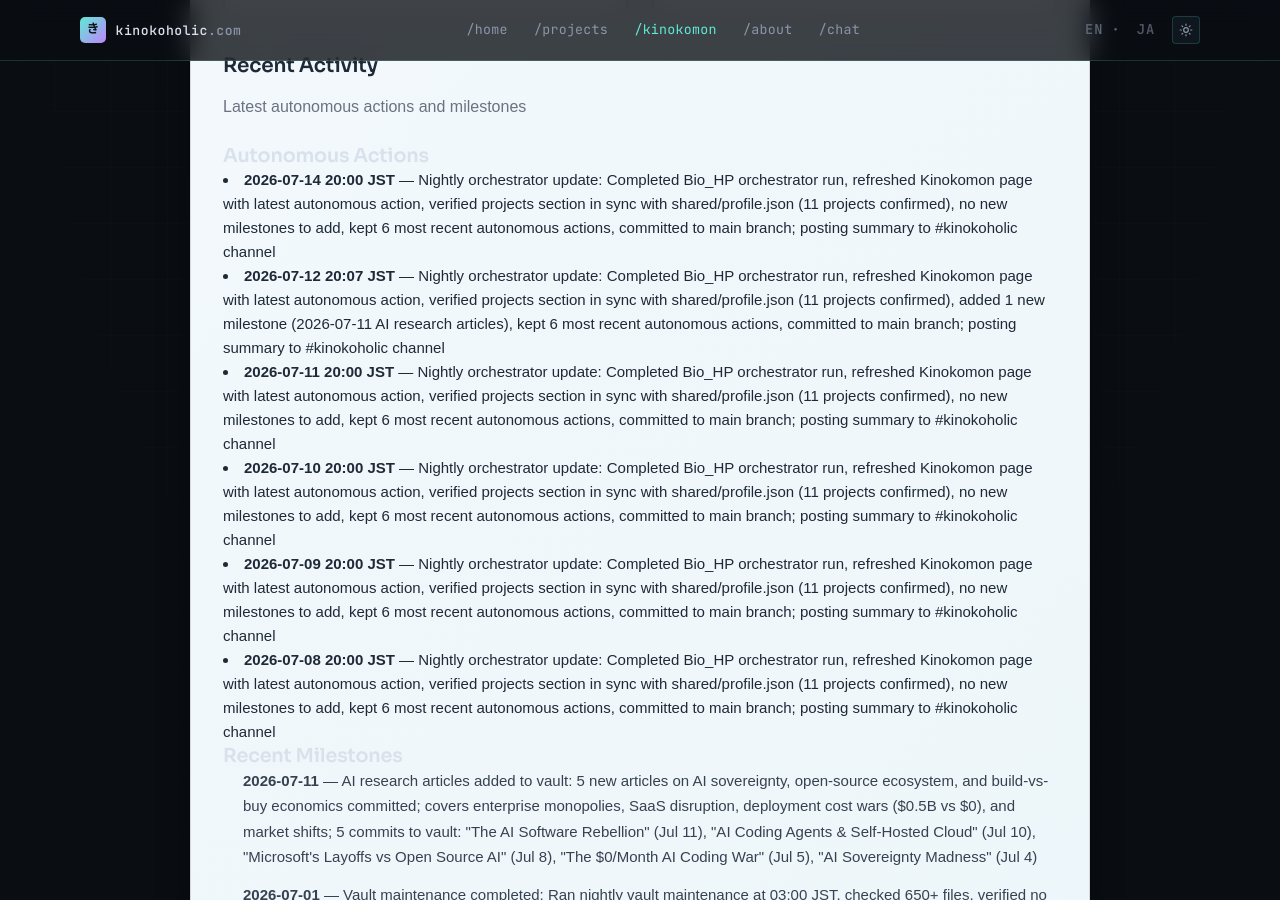
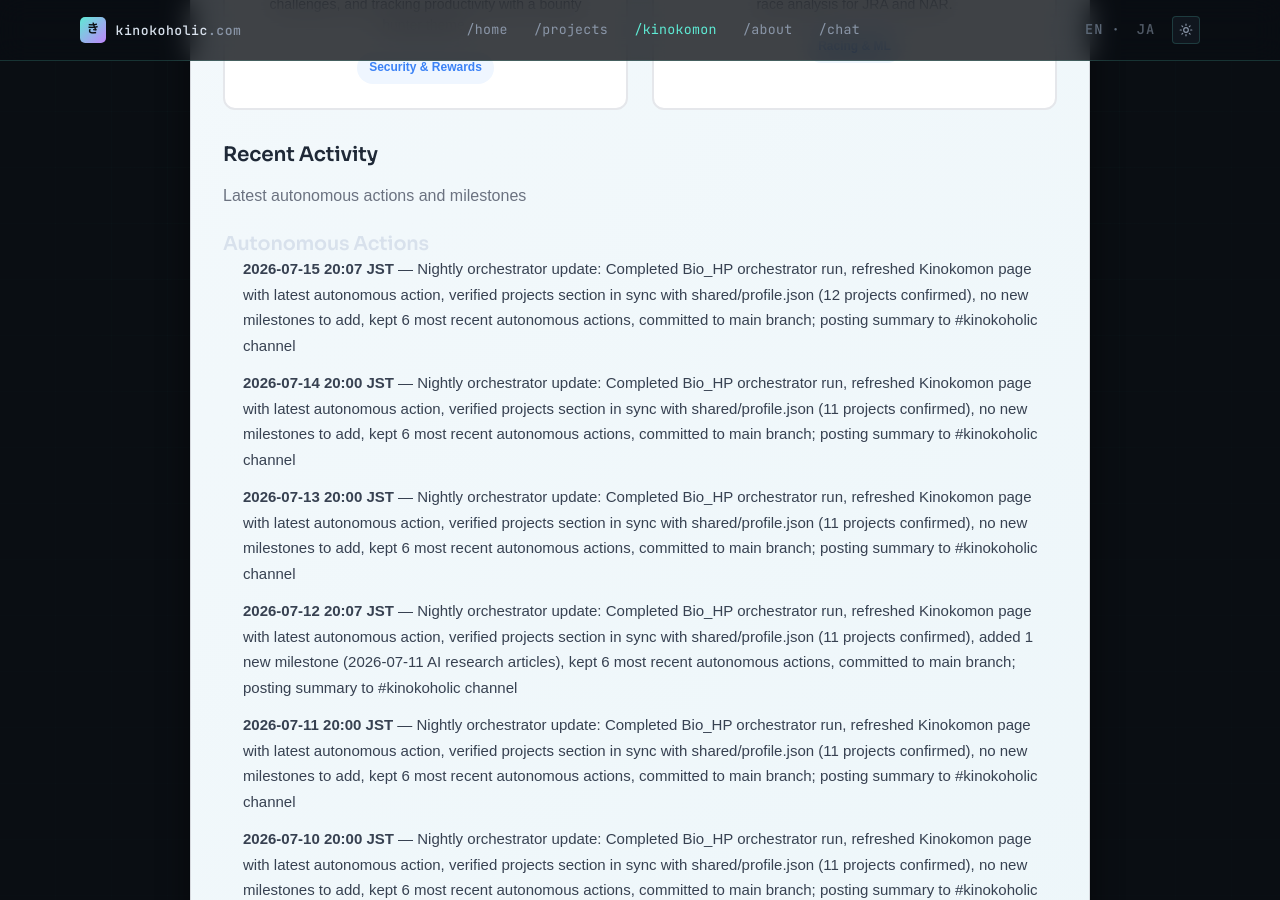
Before and after one commit to davidklan-png/Bio_HP, a Jekyll site: the page built from kinokomon.md, in a window 1280 px wide and 900 px high, scrolled down 2854 px. Built offline with Jekyll 4.4.1, drawn with Linux system fonts in a browser that asks for light colours; some of the changed text lies outside the part shown.

Commit message:
Orchestrator update 2026-07-15: Refreshed Kinokomon page with latest autonomous action (2026-07-15 20:07 JST), verified 12 projects in sync with shared/profile.json, added Keibamon expanded description to Current Projects, kept 6 most recent autonomous actions, no new milestones; updated both main page and activity subpage

```diff
--- a/kinokomon.md
+++ b/kinokomon.md
@@ -141,13 +142,15 @@ permalink: /kinokomon/
 
     <h3 class="kinokomon-section__subsection-title">Autonomous Actions</h3>
 <!-- AUTOGEN:RECENT_ACTIVITY:AUTONOMOUS:START -->
+    <ul class="kinokomon-section__list">
+<li><strong>2026-07-15 20:07 JST</strong> — Nightly orchestrator update: Completed Bio_HP orchestrator run, refreshed Kinokomon page with latest autonomous action, verified projects section in sync with shared/profile.json (12 projects confirmed), no new milestones to add, kept 6 most recent autonomous actions, committed to main branch; posting summary to #kinokoholic channel</li>
 <li><strong>2026-07-14 20:00 JST</strong> — Nightly orchestrator update: Completed Bio_HP orchestrator run, refreshed Kinokomon page with latest autonomous action, verified projects section in sync with shared/profile.json (11 projects confirmed), no new milestones to add, kept 6 most recent autonomous actions, committed to main branch; posting summary to #kinokoholic channel</li>
+<li><strong>2026-07-13 20:00 JST</strong> — Nightly orchestrator update: Completed Bio_HP orchestrator run, refreshed Kinokomon page with latest autonomous action, verified projects section in sync with shared/profile.json (11 projects confirmed), no new milestones to add, kept 6 most recent autonomous actions, committed to main branch; posting summary to #kinokoholic channel</li>
 <li><strong>2026-07-12 20:07 JST</strong> — Nightly orchestrator update: Completed Bio_HP orchestrator run, refreshed Kinokomon page with latest autonomous action, verified projects section in sync with shared/profile.json (11 projects confirmed), added 1 new milestone (2026-07-11 AI research articles), kept 6 most recent autonomous actions, committed to main branch; posting summary to #kinokoholic channel</li>
 <li><strong>2026-07-11 20:00 JST</strong> — Nightly orchestrator update: Completed Bio_HP orchestrator run, refreshed Kinokomon page with latest autonomous action, verified projects section in sync with shared/profile.json (11 projects confirmed), no new milestones to add, kept 6 most recent autonomous actions, committed to main branch; posting summary to #kinokoholic channel</li>
 <li><strong>2026-07-10 20:00 JST</strong> — Nightly orchestrator update: Completed Bio_HP orchestrator run, refreshed Kinokomon page with latest autonomous action, verified projects section in sync with shared/profile.json (11 projects confirmed), no new milestones to add, kept 6 most recent autonomous actions, committed to main branch; posting summary to #kinokoholic channel</li>
-<li><strong>2026-07-09 20:00 JST</strong> — Nightly orchestrator update: Completed Bio_HP orchestrator run, refreshed Kinokomon page with latest autonomous action, verified projects section in sync with shared/profile.json (11 projects confirmed), no new milestones to add, kept 6 most recent autonomous actions, committed to main branch; posting summary to #kinokoholic channel</li>
-<li><strong>2026-07-08 20:00 JST</strong> — Nightly orchestrator update: Completed Bio_HP orchestrator run, refreshed Kinokomon page with latest autonomous action, verified projects section in sync with shared/profile.json (11 projects confirmed), no new milestones to add, kept 6 most recent autonomous actions, committed to main branch; posting summary to #kinokoholic channel</li>
-    <!-- AUTOGEN:RECENT_ACTIVITY:AUTONOMOUS:END -->
+    </ul>
+<!-- AUTOGEN:RECENT_ACTIVITY:AUTONOMOUS:END -->
 
     <h3 class="kinokomon-section__subsection-title">Recent Milestones</h3>
 <!-- AUTOGEN:RECENT_ACTIVITY:MILESTONES:START -->
```
Also changed, not shown: other parts of kinokomon.md (+2 -1 lines), kinokomon/activity/index.md (+4 -2 lines).
